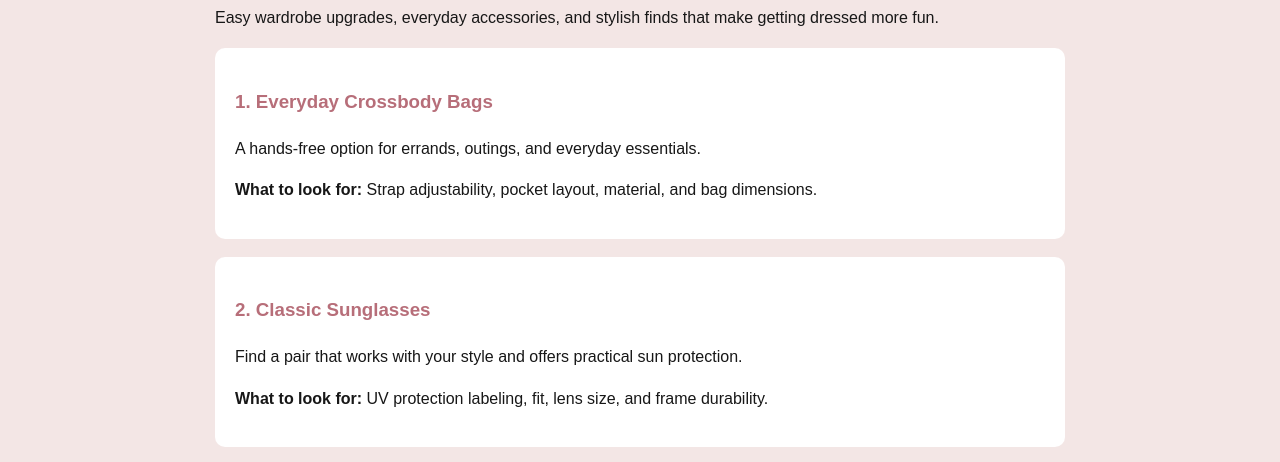
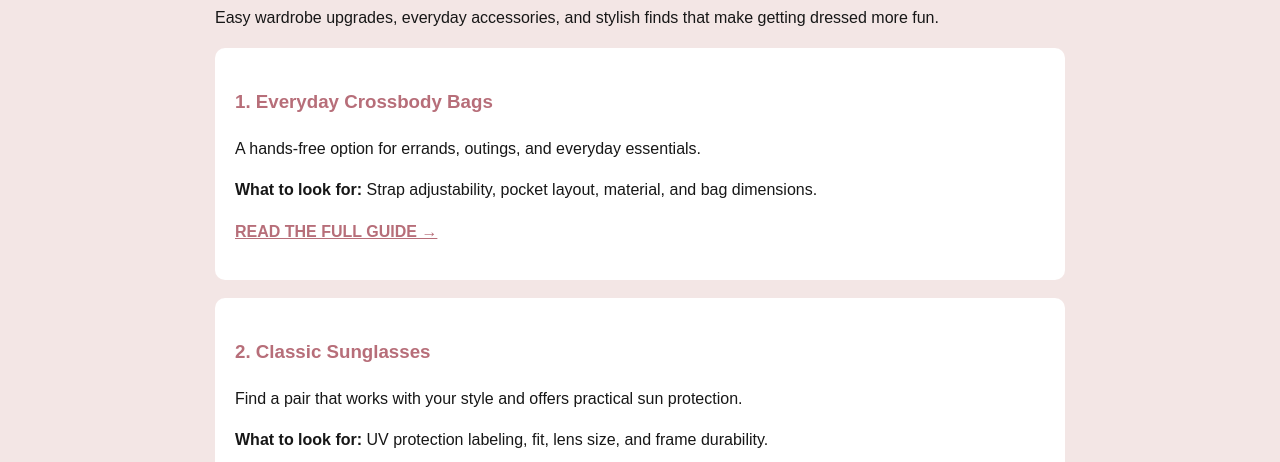
Before and after one commit to bombardist-web/the-side-chick, a plain HTML site: page fashion-style.html in a window 1280 px wide. Shown: the part 334-796 px from the top of the page. Drawn offline with Linux system fonts and the light colour scheme.

Commit message:
Update fashion-style.html

```diff
--- a/fashion-style.html
+++ b/fashion-style.html
@@ -62,10 +62,11 @@
   <h2>Fashion & Style</h2>
   <p>Easy wardrobe upgrades, everyday accessories, and stylish finds that make getting dressed more fun.</p>
 
-  <div class="item">
+ <div class="item">
     <h3>1. Everyday Crossbody Bags</h3>
     <p>A hands-free option for errands, outings, and everyday essentials.</p>
     <p><strong>What to look for:</strong> Strap adjustability, pocket layout, material, and bag dimensions.</p>
+    <p><a href="fashion-style-guide.html" style="color:#B76E79;font-weight:bold;">READ THE FULL GUIDE →</a></p>
   </div>
 
   <div class="item">
```
